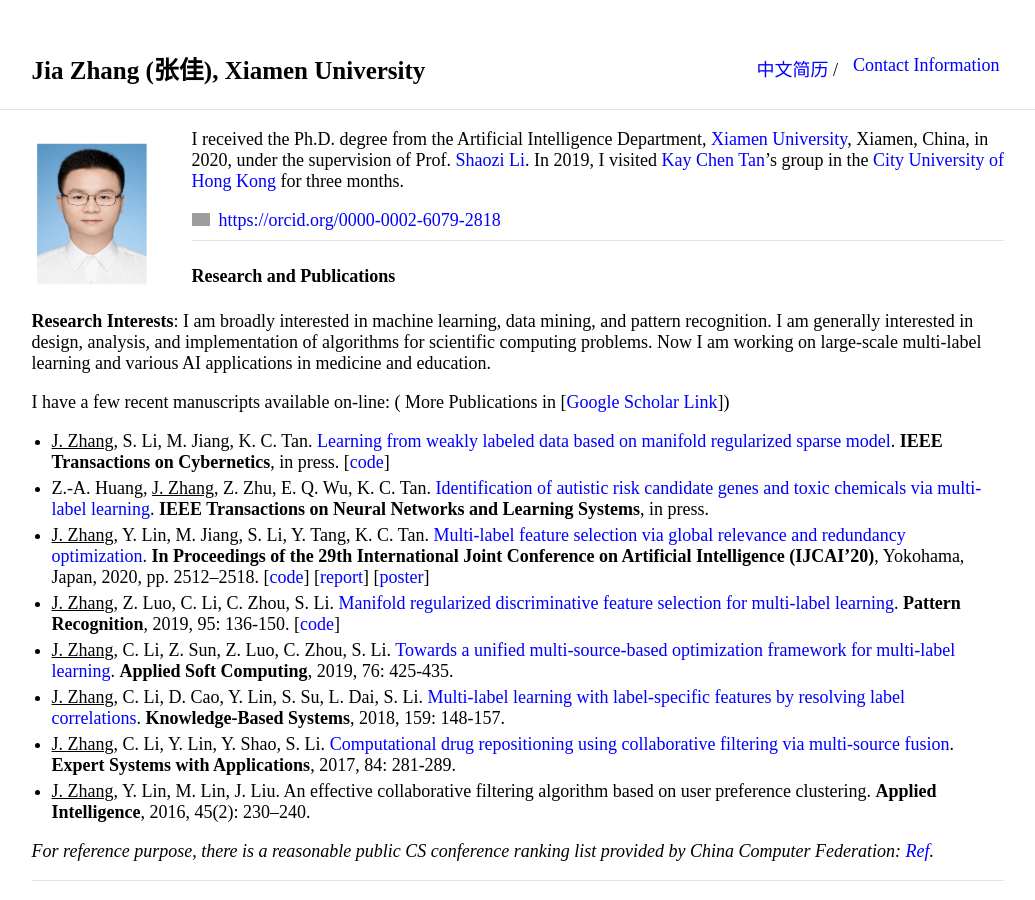
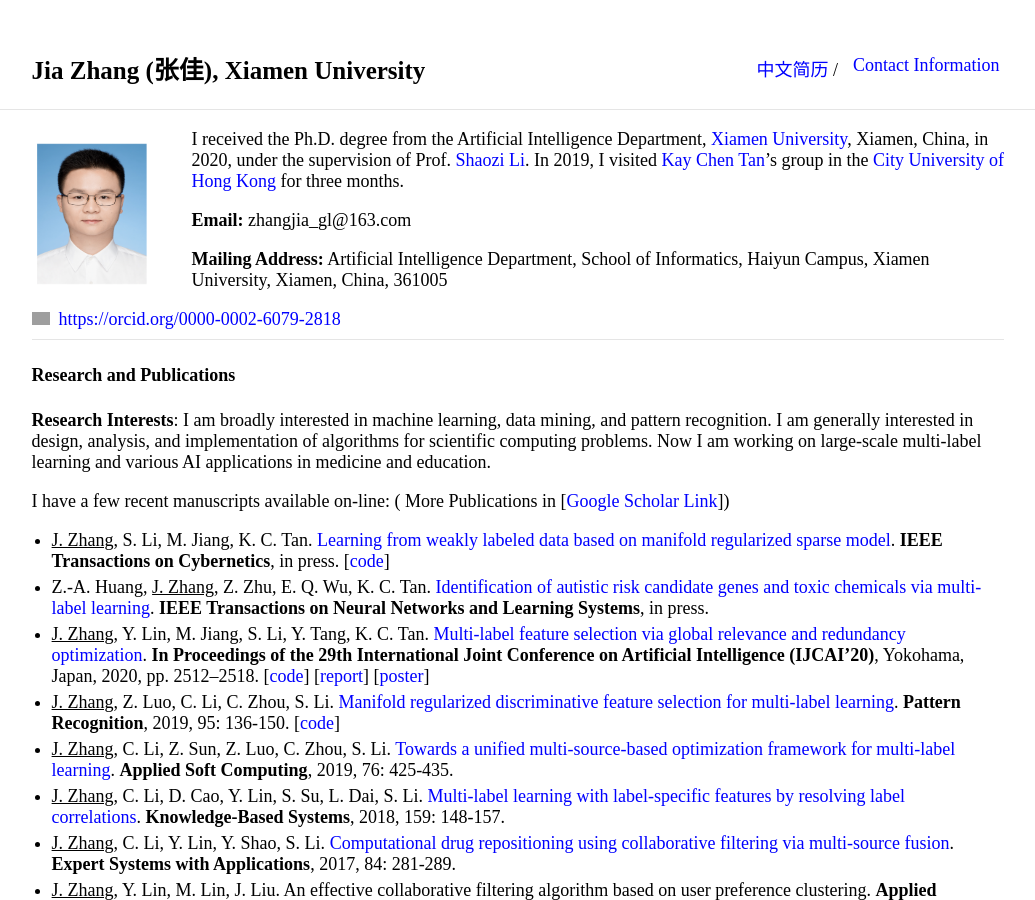
Before and after one commit to jiazhang-ml/jiazhang-ml.github.io, a Jekyll site: the page built from index.md, in a window 1280 px wide and 900 px high. Shown: the whole window, without its empty margins (122-1157 px from the left). Built offline with Jekyll 4.4.1, drawn with Linux system fonts in a browser that asks for light colours; grey boxes are pictures that could not be loaded.

Commit message:
Update index.md

```diff
--- a/index.md
+++ b/index.md
@@ -6,6 +6,10 @@ layout: default
 <img class="profile-picture" src="jiazhang1.jpg">
 
 I received the Ph.D. degree from the Artificial Intelligence Department, [Xiamen University](https://www.xmu.edu.cn/), Xiamen, China, in 2020, under the supervision of Prof. [Shaozi Li](https://imt.xmu.edu.cn/szdw/js.htm). In 2019, I visited [Kay Chen Tan](https://www.comp.polyu.edu.hk/en-us/staffs/detail/8135)'s group in the [City University of Hong Kong](https://www.cityu.edu.hk/) for three months.
+
+**Email:** zhangjia_gl@163.com
+
+**Mailing Address:** Artificial Intelligence Department, School of Informatics, Haiyun Campus, Xiamen University, Xiamen, China, 361005
 
 <div itemscope itemtype="https://schema.org/Person"><a itemprop="sameAs" content="https://orcid.org/0000-0002-6079-2818" href="https://orcid.org/0000-0002-6079-2818" target="orcid.widget" rel="me noopener noreferrer" style="vertical-align:top;"><img src="https://orcid.org/sites/default/files/images/orcid_16x16.png" style="width:1em;margin-right:.5em;" alt="ORCID iD icon">https://orcid.org/0000-0002-6079-2818</a></div>
 
```
